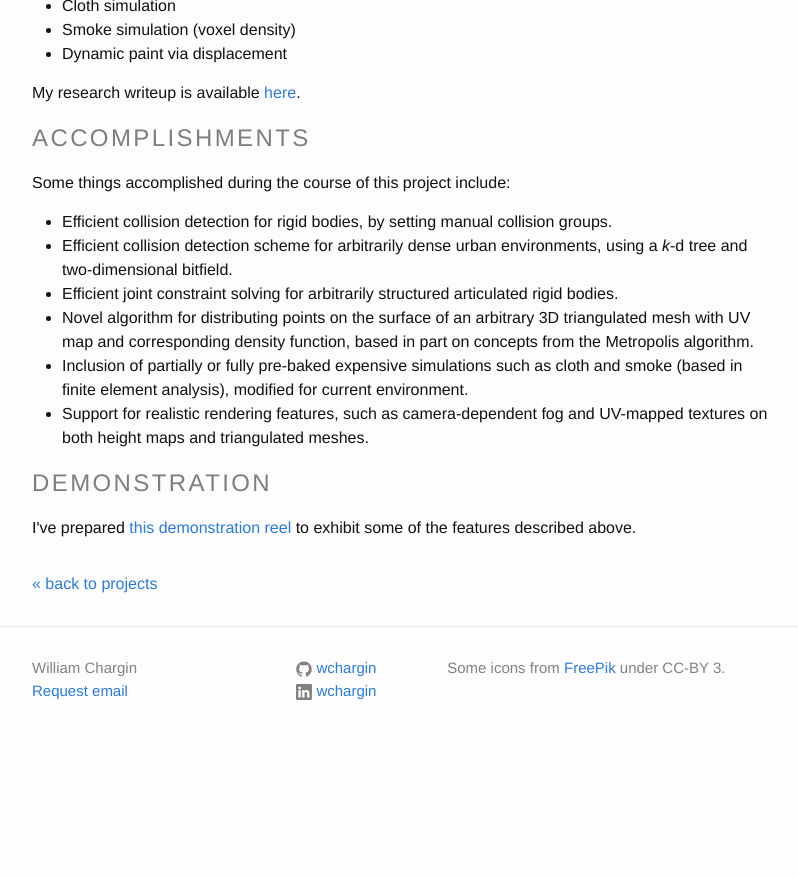
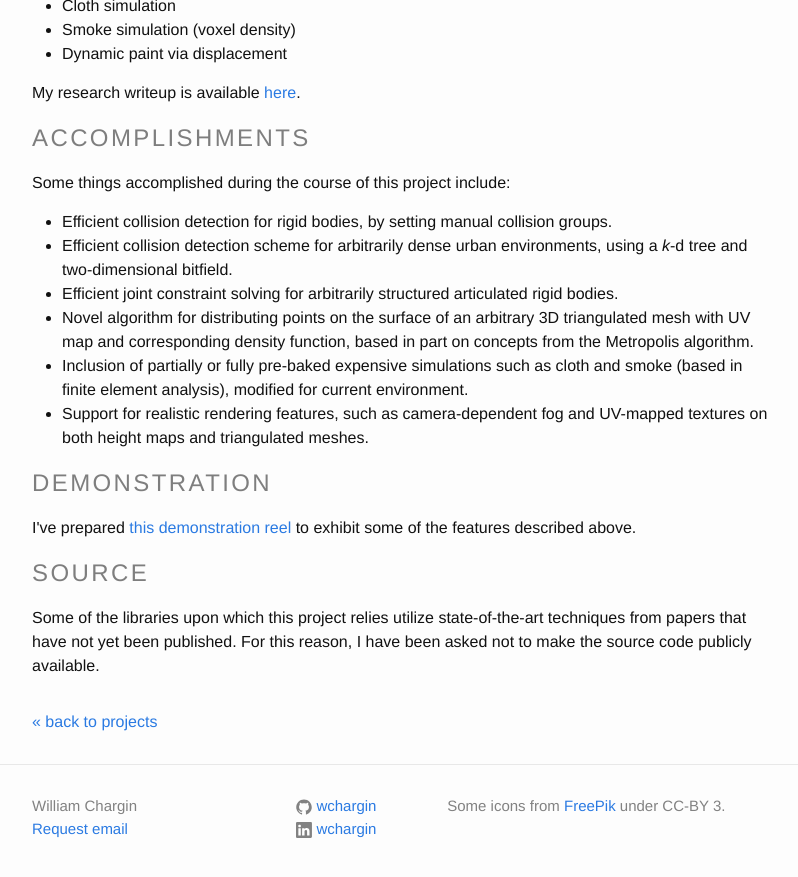
Before and after one commit to wchargin/wchargin.github.io, a Jekyll site: the page built from projects/physbam/index.html, in a window 1280 px wide and 900 px high, scrolled down 716 px. Shown: the top 877 px of the window, without its empty margins (238-1036 px from the left). Built offline with Jekyll 4.4.1, drawn with Linux system fonts in a browser that asks for light colours; nearby versions of some CDN libraries; before the commit the page ends 1478 px from its top, so only the background shows below that.

Commit message:
Remove PhysBAM content due to ongoing research

```diff
--- a/projects/index.html
+++ b/projects/index.html
@@ -45,7 +45,6 @@
     <p>
     During June&ndash;August of 2014, I worked at the <a href="http://ahpcrc.stanford.edu/">Army High Performance Computing Research Center</a> conducting research on physics simulations on low-powered tablets.
     I developed an application capable of performing various types of physically accurate simulations in real time, including articulated rigid body, cloth, smoke, and dynamic paint simulations.
-    My code is available on GitHub <a href="http://github.com/WChargin/car2014/">for Android</a> and <a href="http://github.com/hjwdzh/physbam-drive-pc">for PC</a>.
     My research paper is available <a href="/files/ahpcrc_writeup.pdf">here</a>.
     </p>
   </div>
--- a/projects/physbam/index.html
+++ b/projects/physbam/index.html
@@ -41,3 +41,7 @@
 <p>
 I've prepared <a href="https://vimeo.com/103361487">this demonstration reel</a> to exhibit some of the features described above.
 </p>
+
+<h2>Source</h2>
+Some of the libraries upon which this project relies utilize state-of-the-art techniques from papers that have not yet been published.
+For this reason, I have been asked not to make the source code publicly available.
```
